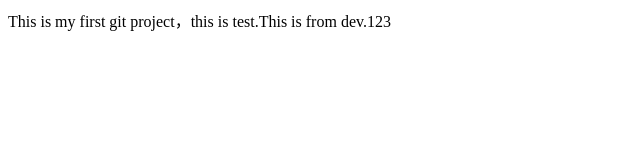
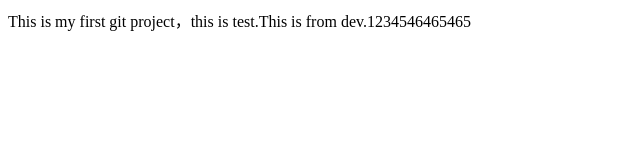
Before and after one commit to edward-LX/myproject, a plain HTML site: page index.html in a window 1280 px wide. Shown: the full height of the page, 0-640 px from the left. Drawn offline with Linux system fonts and the light colour scheme.

Commit message:
Update index.html
4515

```diff
--- a/index.html
+++ b/index.html
@@ -4,6 +4,6 @@
 	<title>Git Test</title>
 </head>
 <body>
-	This is my first git project，this is test.This is from dev.123
+	This is my first git project，this is test.This is from dev.1234546465465
 </body>
 </html>
```
